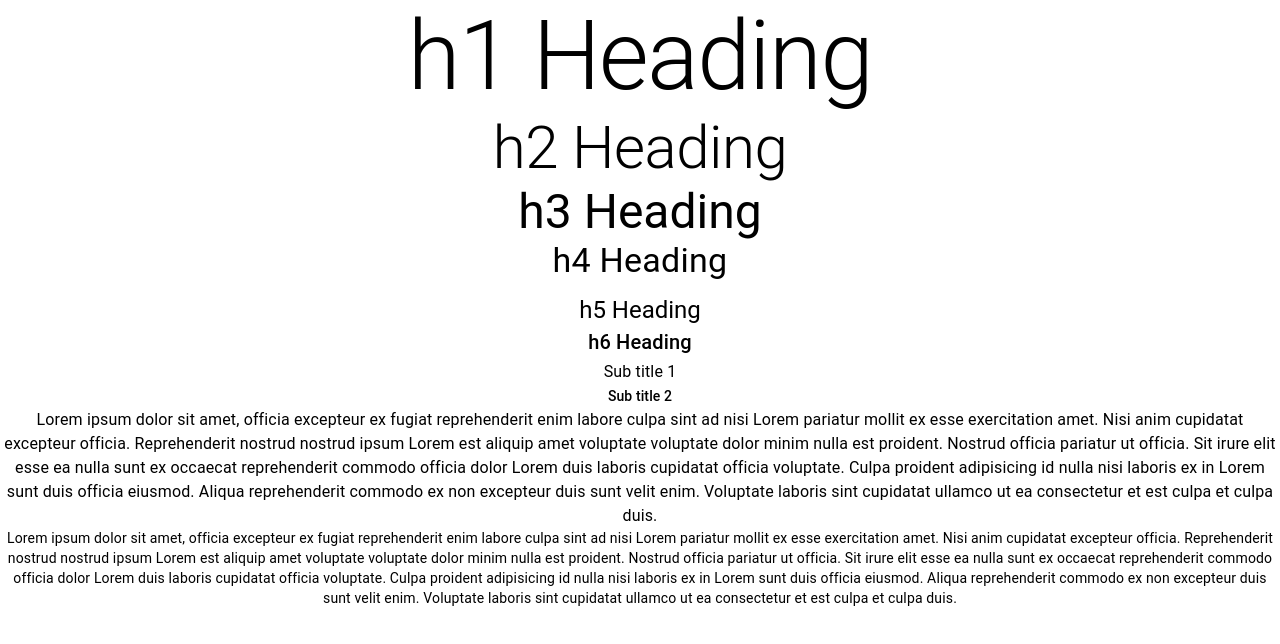
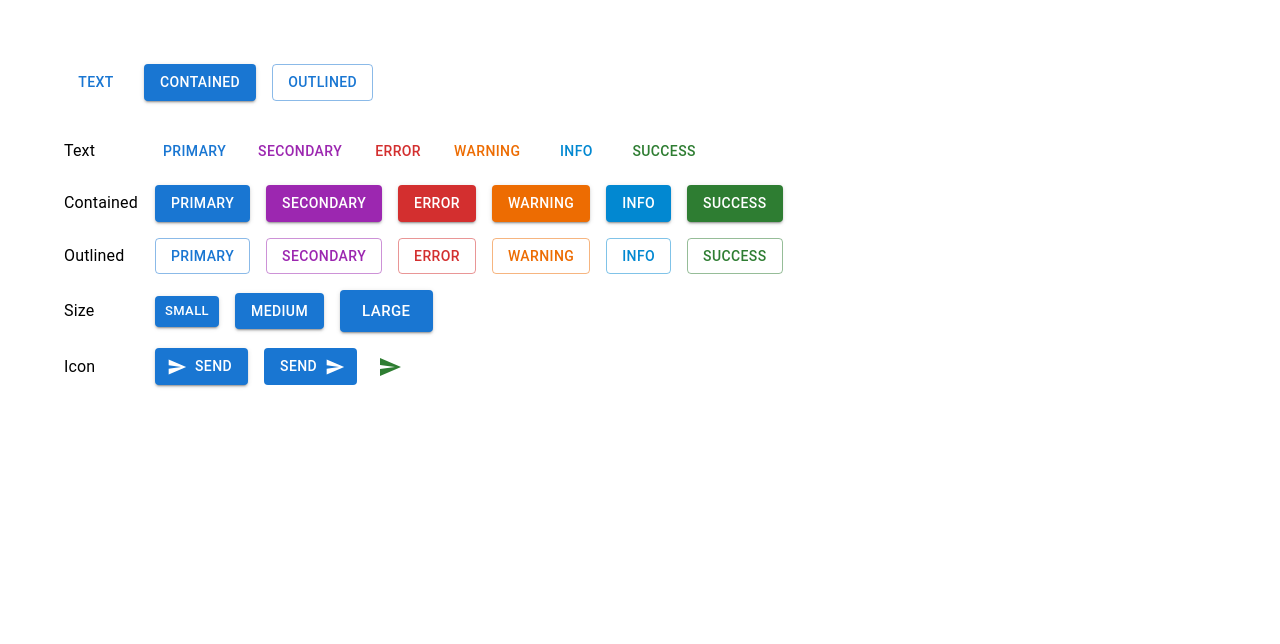
Before and after one commit to lilman109/react-mui-demo, a React (Create React App) app: page / in a window 1280 px wide. Shown: the top 644 px of the page. Built offline with nearby package versions, Linux system fonts and the light colour scheme.

Commit message:
button component

```diff
--- a/package.json
+++ b/package.json
@@ -5,6 +5,7 @@
   "dependencies": {
     "@emotion/react": "^11.11.1",
     "@emotion/styled": "^11.11.0",
+    "@mui/icons-material": "^5.11.16",
     "@mui/material": "^5.13.4",
     "@testing-library/jest-dom": "^5.16.5",
     "@testing-library/react": "^13.4.0",
--- a/src/App.css
+++ b/src/App.css
@@ -1,5 +1,5 @@
 .App {
-  text-align: center;
+  padding: 4rem;
 }
 
 .App-logo {
--- a/src/App.tsx
+++ b/src/App.tsx
@@ -1,11 +1,12 @@
-import React from 'react';
 import './App.css';
-import { MuiTypography } from './components/MuiTypography';
+import MuiButton from './components/MuiButton';
+// import { MuiTypography } from './components/MuiTypography';
 
 function App() {
   return (
     <div className="App">
-      <MuiTypography/>
+      {/* <MuiTypography/> */}
+      <MuiButton/>
     </div>
   );
 }
--- /dev/null
+++ b/src/components/MuiButton.tsx
@@ -0,0 +1,117 @@
+import { Button, Stack, Typography, IconButton } from "@mui/material";
+import SendIcon from "@mui/icons-material/Send";
+
+const MuiButton = () => {
+  return (
+    <Stack spacing={4}>
+      <Stack spacing={2} direction="row">
+        <Button variant="text" href="https://google.com">
+          Text
+        </Button>
+        <Button variant="contained">Contained</Button>
+        <Button variant="outlined">Outlined</Button>
+      </Stack>
+      <Stack spacing={2} direction="column">
+        <Stack spacing={2} direction="row" alignItems="center">
+          <Typography align="left" width={75}>
+            Text
+          </Typography>
+          <Button variant="text" color="primary">
+            Primary
+          </Button>
+          <Button variant="text" color="secondary">
+            secondary
+          </Button>
+          <Button variant="text" color="error">
+            Error
+          </Button>
+          <Button variant="text" color="warning">
+            Warning
+          </Button>
+          <Button variant="text" color="info">
+            Info
+          </Button>
+          <Button variant="text" color="success">
+            Success
+          </Button>
+        </Stack>
+        <Stack spacing={2} direction="row" alignItems="center">
+          <Typography width={75} align="left">
+            Contained
+          </Typography>
+          <Button variant="contained" color="primary">
+            Primary
+          </Button>
+          <Button variant="contained" color="secondary">
+            secondary
+          </Button>
+          <Button variant="contained" color="error">
+            Error
+          </Button>
+          <Button variant="contained" color="warning">
+            Warning
+          </Button>
+          <Button variant="contained" color="info">
+            Info
+          </Button>
+          <Button variant="contained" color="success">
+            Success
+          </Button>
+        </Stack>
+        <Stack spacing={2} direction="row" alignItems="center">
+          <Typography width={75} align="left">
+            Outlined
+          </Typography>
+          <Button variant="outlined" color="primary">
+            Primary
+          </Button>
+          <Button variant="outlined" color="secondary">
+            secondary
+          </Button>
+          <Button variant="outlined" color="error">
+            Error
+          </Button>
+          <Button variant="outlined" color="warning">
+            Warning
+          </Button>
+          <Button variant="outlined" color="info">
+            Info
+          </Button>
+          <Button variant="outlined" color="success">
+            Success
+          </Button>
+        </Stack>
+        <Stack spacing={2} direction="row" alignItems="center">
+          <Typography width={75} align="left">
+            Size
+          </Typography>
+          <Button variant="contained" size="small">
+            SMALL
+          </Button>
+          <Button variant="contained" size="medium">
+            MEDIUM
+          </Button>
+          <Button variant="contained" size="large">
+            LARGE
+          </Button>
+        </Stack>
+        <Stack spacing={2} direction="row" alignItems="center">
+          <Typography width={75} align="left">
+            Icon
+          </Typography>
+          <Button variant="contained" startIcon={<SendIcon />} disableRipple onClick={() => alert("clicked")}>
+            Send
+          </Button>
+          <Button variant="contained" endIcon={<SendIcon />} disableElevation>
+            Send
+          </Button>
+          <IconButton color="success" size="small">
+            <SendIcon />
+          </IconButton>
+        </Stack>
+      </Stack>
+    </Stack>
+  );
+};
+
+export default MuiButton;
```
Also changed, not shown: 1 other file (tests, documents, lock files or other folders).
